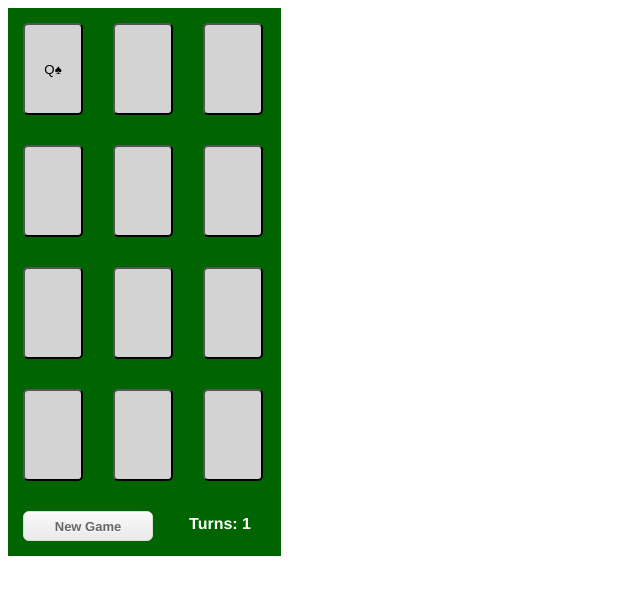
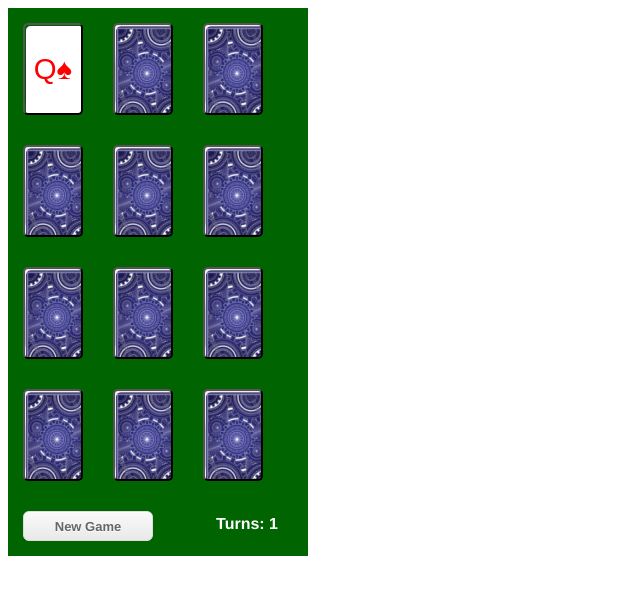
Before and after one commit to mark-willett/Games_Framework, a plain HTML site: page Games_Framework/cardMatching/index.html in a window 1280 px wide. Both pictures are taken after a click on the button 53 px from the left and 69 px from the top of the page. Shown: the whole page, without its empty margins (0-640 px from the left). Drawn offline with Linux system fonts and the light colour scheme; files whose address does not match are found by name.

Commit message:
Added some tags to put images on cards

```diff
--- a/Games_Framework/cardMatching/cardMatching.css
+++ b/Games_Framework/cardMatching/cardMatching.css
@@ -1,5 +1,5 @@
 .card-grid {
-    width: 273px;
+    width: 300px;
     background: gray;
     overflow-y: auto;
     background: DarkGreen;
@@ -9,13 +9,19 @@
     width: 60px;
     height:92px;
     float: left;
-    background: lightgray;
+    background-image: url(C:\\Users\\Dom\\git\\Games_Framework\\Games_Framework\\cardMatching\\gear-backs-transparent.png);
     margin: 15px;
     padding-bottom: 0px;
     padding-top: 0px;
     padding-left: 0px;
     padding-right: 0px;
     border-radius: 5px;
+}
+
+.card-grid > button[class="faceUp"] {
+	background: url(C:\\Users\\Dom\\git\\Games_Framework\\Games_Framework\\cardMatching\\card-fronts-transparent.png);
+	font-size: 22pt;
+	color: red;
 }
 
 .card-grid > button:active {
```
